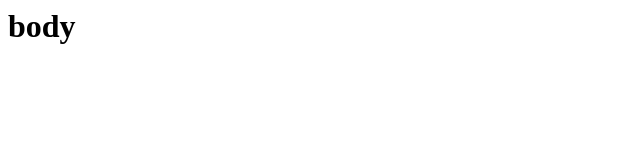
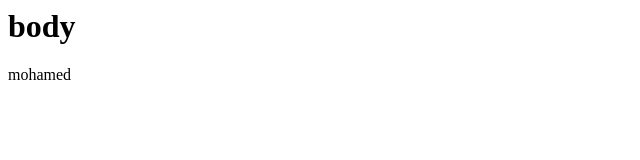
Before and after one commit to atf1997/appliction, a plain HTML site: page index.html in a window 1280 px wide. Shown: the full height of the page, 0-640 px from the left. Drawn offline with Linux system fonts and the light colour scheme.

Commit message:
addPargraph

```diff
--- a/index.html
+++ b/index.html
@@ -4,5 +4,6 @@
         </head>
         <body>
                <h1>body</h1>
+               <p> mohamed </p>
             </body>
 </html>
```
